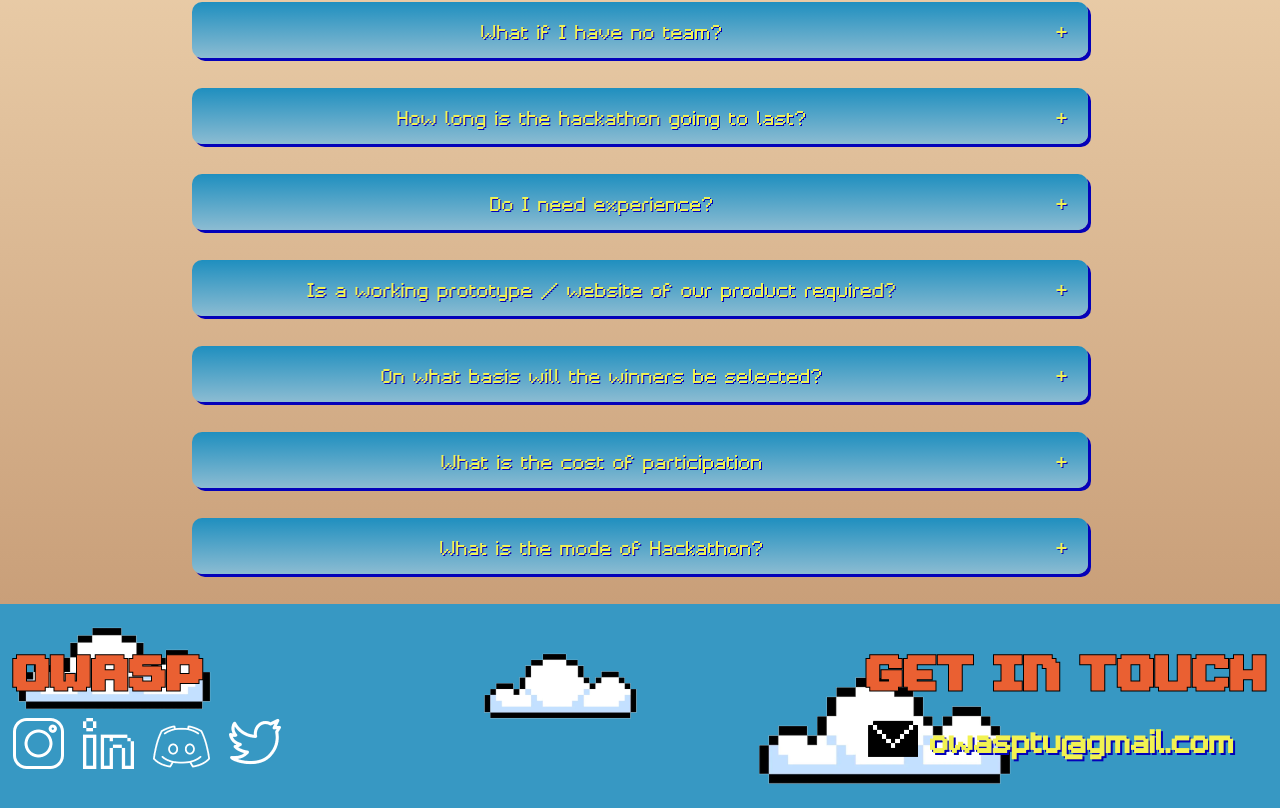
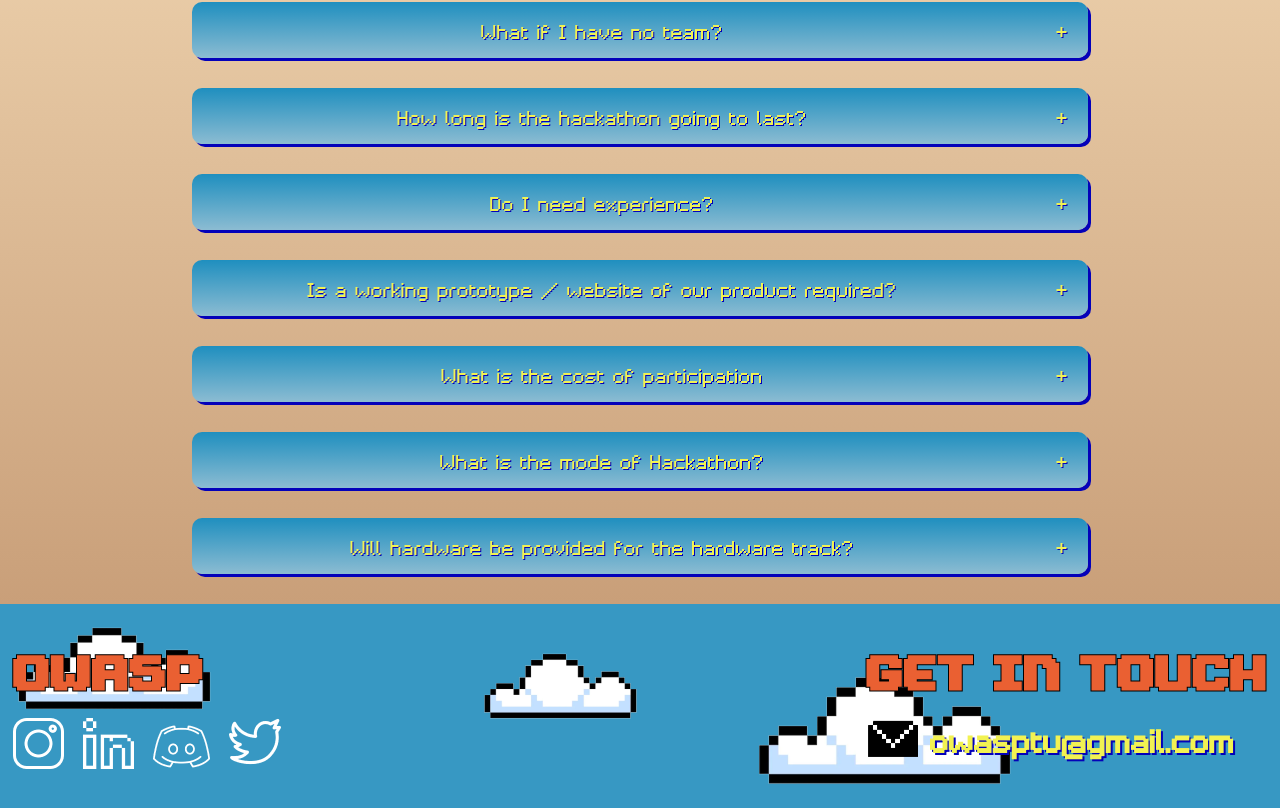
Before and after one commit to OWASP-STUDENT-CHAPTER/HackOWASP6.0, a React (Create React App) app: page / in a window 1280 px wide. Shown: the part 2639-3447 px from the top of the page. Built offline with nearby package versions, Linux system fonts and the light colour scheme.

Commit message:
Update ScrollNavigation.jsx

```diff
--- a/src/components/ScrollNavigation/ScrollNavigation.jsx
+++ b/src/components/ScrollNavigation/ScrollNavigation.jsx
@@ -40,12 +40,12 @@ function ScrollSpyNavigation() {
 			answer: "Yes, You will need a functioning prototype of how your product/idea works to pitch it to the judges in the final round.",
 			open: false
 		},
-		{
-			question:
-				"On what basis will the winners be selected?",
-			answer: "The winners of HackOwasp 6.0 will be selected based on Evaluation criteria which will include novelty of the idea, complexity, clarity, and details in the prescribed format, feasibility, practicability, sustainability, the scale of impact, user experience, and potential for prospects.",
-			open: false
-		},
+		// {
+		// 	question:
+		// 		"On what basis will the winners be selected?",
+		// 	answer: "The winners of HackOwasp 6.0 will be selected based on Evaluation criteria which will include novelty of the idea, complexity, clarity, and details in the prescribed format, feasibility, practicability, sustainability, the scale of impact, user experience, and potential for prospects.",
+		// 	open: false
+		// },
 		{
 			question:
 				"What is the cost of participation",
@@ -55,15 +55,15 @@ function ScrollSpyNavigation() {
 		{
 			question:
 				"What is the mode of Hackathon?",
-			answer: "HackOWASP 6.0 is being conducted in HYBRID mode that is OFFLINE for Thapar University students and ONLINE for all the other students pan India and worldwide",
+			answer: "HackOWASP 6.0 is being conducted in HYBRID mode that is OFFLINE for Thapar University students only and ONLINE for all the other students pan India and worldwide",
 			open: false
 		},
-		// {
-		// 	question:
-		// 		"Will required parts be provided for Hardware track?",
-		// 	answer: "No. Any team choosing to work on the Hardware track will have to use their own equipment and team OWASP will NOT be providing any hardware accessories.",
-		// 	open: false
-		// },
+		{
+		 	question:
+				"Will hardware be provided for the hardware track?",
+			answer: "No. Any team choosing to work on the Hardware track will have to use their own equipment and team OWASP will NOT be providing any hardware accessories.",
+			open: false
+		},
 	]);
 
 		const toggleFAQ = index => {
```
